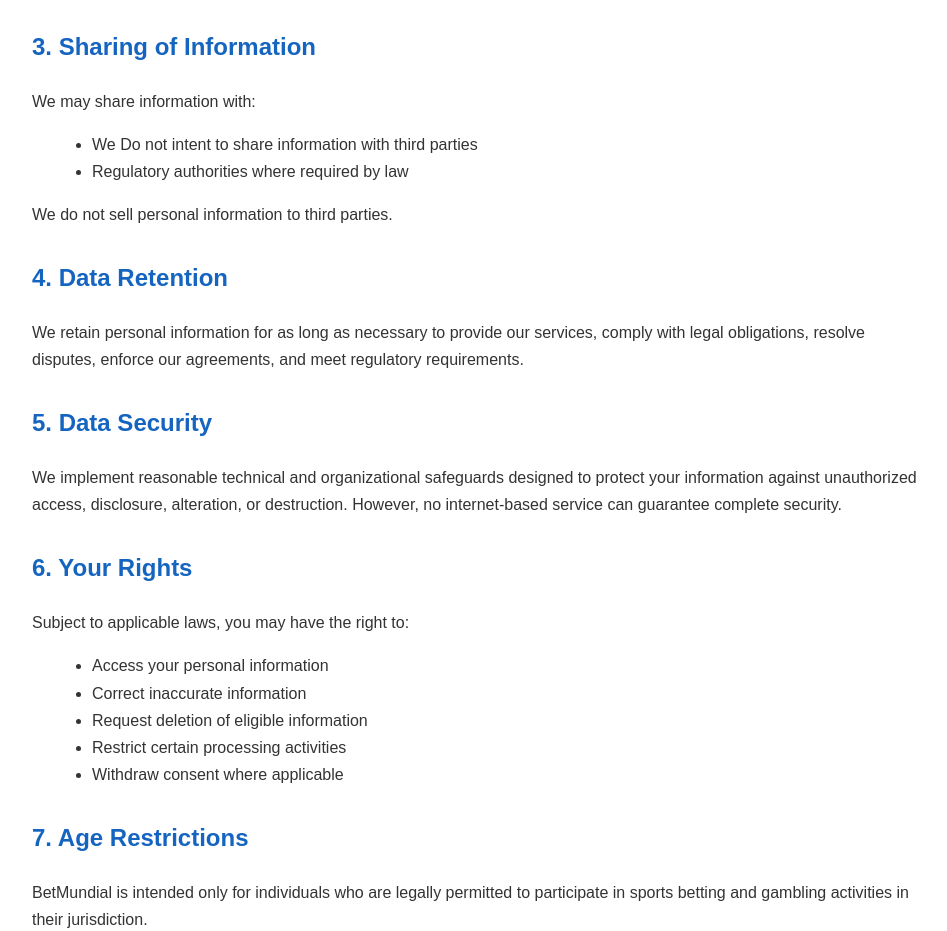
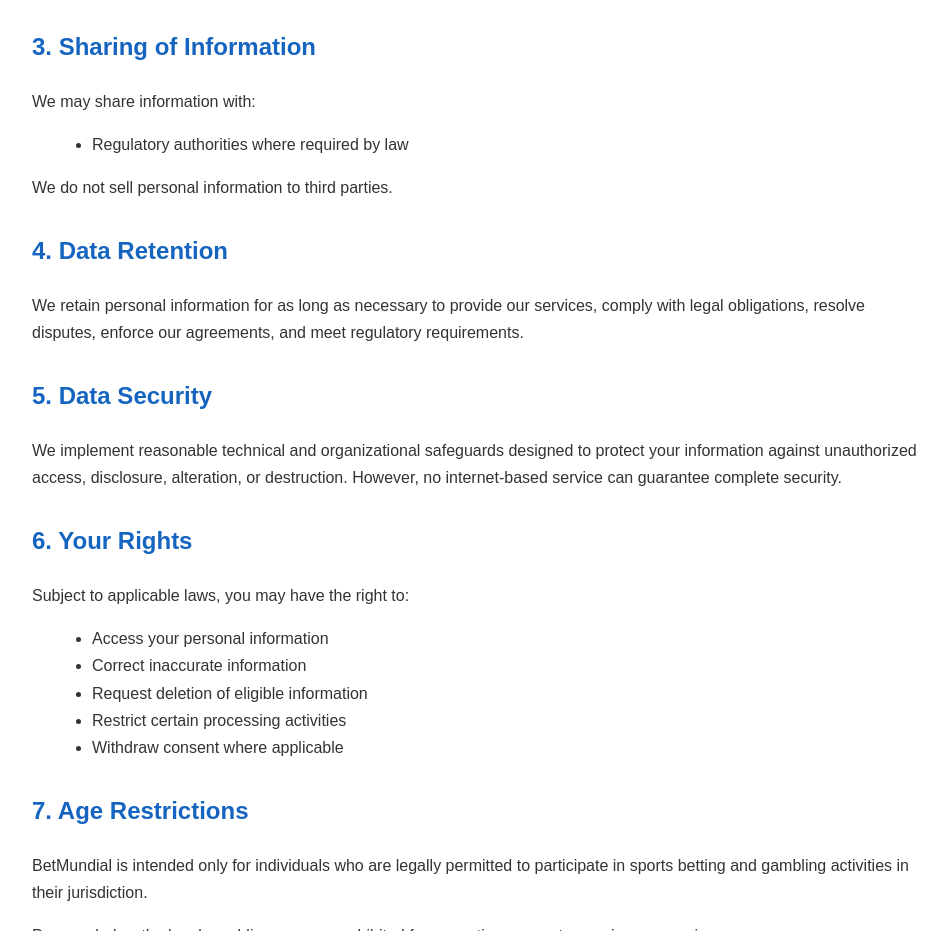
Before and after one commit to tembulamusa/privacy-policy, a plain HTML site: page index.html in a window 1280 px wide. Shown: the part 1343-2274 px from the top of the page, without its empty margins (158-1105 px from the left). Drawn offline with Linux system fonts and the light colour scheme.

Commit message:
Update index.html

```diff
--- a/index.html
+++ b/index.html
@@ -109,7 +109,6 @@
 <p>We may share information with:</p>
 
 <ul>
-    <li>We Do not intent to share information with third parties</li>
     <li>Regulatory authorities where required by law</li>
 </ul>
 
```
